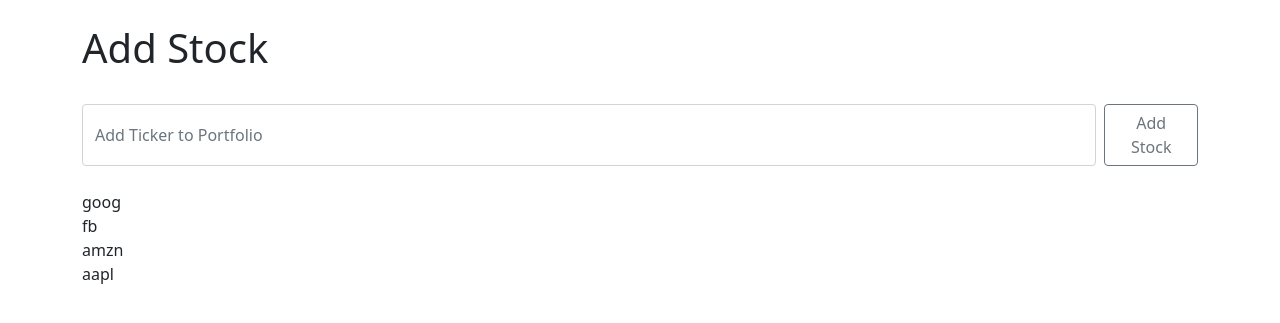
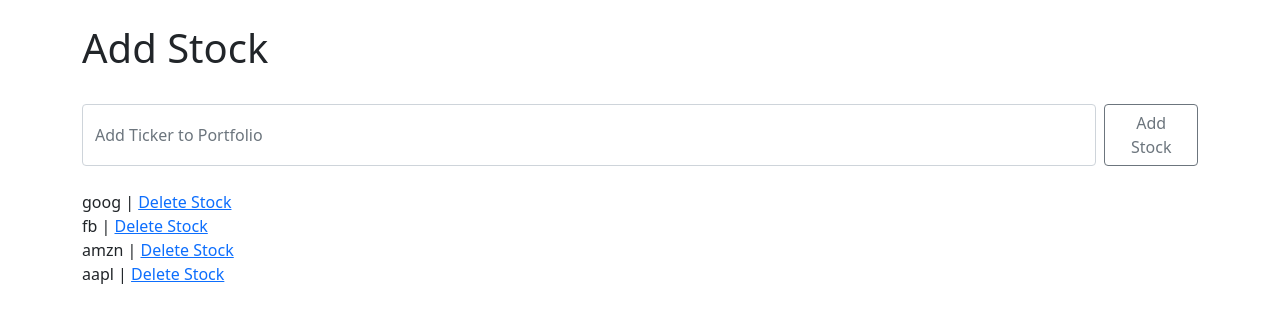
Before and after one commit to Srecko727/stockMarketApp, a Django app: page /add_stock.html in a window 1280 px wide. Shown: the part 78-401 px from the top of the page. Run offline with Django 4.2, Linux system fonts and the light colour scheme; data comes from the database, SQL or seed files in the repository; both versions use the stored data as it was after the commit.

Commit message:
added ability to delete stock

```diff
--- a/stock/quotes/templates/add_stock.html
+++ b/stock/quotes/templates/add_stock.html
@@ -11,7 +11,9 @@
 </form>
 <br/>
 {% for item in ticker %}
-    {{ item }} <br/>
+    {{ item }} |
+    <a href="{% url 'delete' item.id %}">Delete Stock</a>
+    <br/>
 {% endfor %}
 
 {% endblock %}
--- a/stock/quotes/urls.py
+++ b/stock/quotes/urls.py
@@ -5,4 +5,5 @@ urlpatterns = [
     path('', views.home, name="home"),
     path('about.html', views.about, name="about"),
     path('add_stock.html', views.add_stock, name="add_stock"),
+    path('delete/<stock_id>', views.delete, name="delete")
 ]
--- a/stock/quotes/views.py
+++ b/stock/quotes/views.py
@@ -39,3 +39,9 @@ def add_stock(request):
     else:
         ticker = Stock.objects.all()
         return render(request, 'add_stock.html', {'ticker': ticker })
+
+def delete(request, stock_id):
+    item = Stock.objects.get(pk=stock_id)
+    item.delete()
+    messages.success(request, ("Stock has Successfully been Deleted"))
+    return redirect(add_stock)
```
Also changed, not shown: stock/db.sqlite3.
